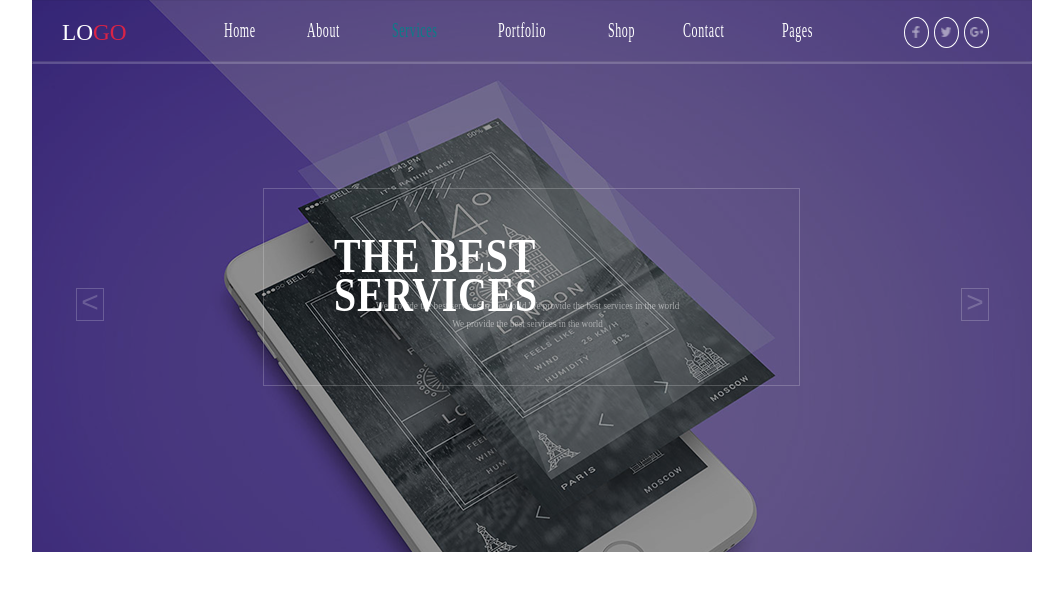
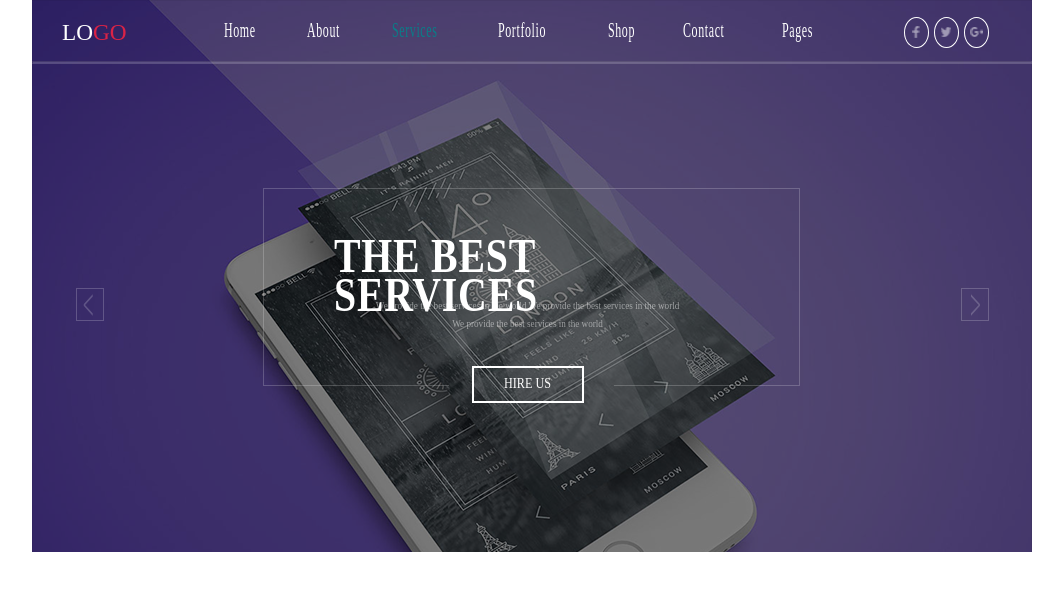
Before and after one commit to wannacodethis/htmlcsslearn, a plain HTML site: page index.html in a window 1280 px wide. Shown: the whole page, without its empty margins (108-1171 px from the left). Drawn offline with Linux system fonts and the light colour scheme; a web font is replaced by a local one.

Commit message:
first page done

```diff
--- a/css/main.css
+++ b/css/main.css
@@ -1,5 +1,7 @@
 @import url(//db.onlinewebfonts.com/c/00370d92f1b404768d34ac7dc664289e?family=Sansation);
 @import url(//db.onlinewebfonts.com/c/203a9484bfdc47e34b3ef212bab9adc1?family=Sansation);
+@import url('https://fonts.googleapis.com/css?family=Open+Sans+Condensed:300&display=swap');
+
 
 * {
     padding: 0;
@@ -23,8 +25,8 @@ body{
 }
 
 .ap-ui{
-    opacity: 0.6;
-    filter: alpha(opacity = 60) black;
+    opacity: 0.5;
+    filter: alpha(opacity = 50) black;
 }
 
 .logo{
@@ -130,7 +132,7 @@ body{
 }
 
 .refs_social span:hover{
-    background-color: #352767;
+    background-color: #350767;
 }
 
 .hor_line{
@@ -149,6 +151,25 @@ body{
     left: 231px;
     top: 188px;
     border: 1px solid rgba(255, 255, 255, 0.2);
+    border-bottom: none;
+}
+
+.main_banner:before, .main_banner:after{
+    content: "";
+    display: block;
+    position: absolute;
+    top: 100%;
+    width: 186px;
+    height: 0px;
+    border-bottom: 1px solid rgba(255, 255, 255, 0.2);
+}
+
+.main_banner:before{
+    left: -1px;
+}
+
+.main_banner:after{
+    right: -1px;
 }
 
 .best_services{
@@ -214,9 +235,9 @@ body{
     border: solid 1px rgba(255, 255, 255, 0.2);
     background-color: rgba(0, 0, 0, 0);
     color: rgba(255, 255, 255, 0.2);
-    font-family: monospace;
+    font-family: 'Open Sans Condensed', sans-serif;
     font-size: 30px;
-    font-weight: lighter;
+    font-weight: 300;
     font-style: normal;
     font-stretch: normal;
     line-height: 1;
@@ -225,5 +246,36 @@ body{
 }
 
 .arrow_left:hover, .arrow_right:hover{
-    background-color: #352767;
+    background-color: #350767;
 }
+
+.hire_us{
+    position: absolute;
+    top: 366px;
+    left: 440px;
+    width: 112px;
+    height: 37px;
+    border: solid 2px #ffffff;
+    background-color: rgba(0, 0, 0, 0);
+}
+
+.hire_us:hover{
+    background-color: #350767;
+    cursor: pointer;
+}
+
+.hire_us_text{
+    padding-left: 15px;
+    padding-bottom: 1px;
+    font-family: 'Sansation';
+    font-size: 14px;
+    font-weight: normal;
+    font-stretch: normal;
+    font-style: normal;
+    line-height: 1.29;
+    letter-spacing: normal;
+    text-align: center;
+    color: #ffffff;
+    transform-origin: left;
+    transform: scale(0.87, 1);
+}
--- a/index.html
+++ b/index.html
@@ -45,14 +45,19 @@
             </div>
             <a href="#">
                 <div class="arrow_left">
-                    &lt
+                    <p style="transform-origin: left; transform: scale(0.87, 1.7);">&lt</p>
                 </div>
             </a>
             <a href="#">
                 <div class="arrow_right">
-                    &gt
+                    <p style="transform-origin: left; transform: scale(0.87, 1.7); padding-left: 5px">&gt</p>
                 </div>
             </a>
+            <form>
+                <button class="hire_us">
+                    <p class="hire_us_text">HIRE US</p>
+                </button>
+            </form>
         </div>
 
         <div class="about_us">
```
